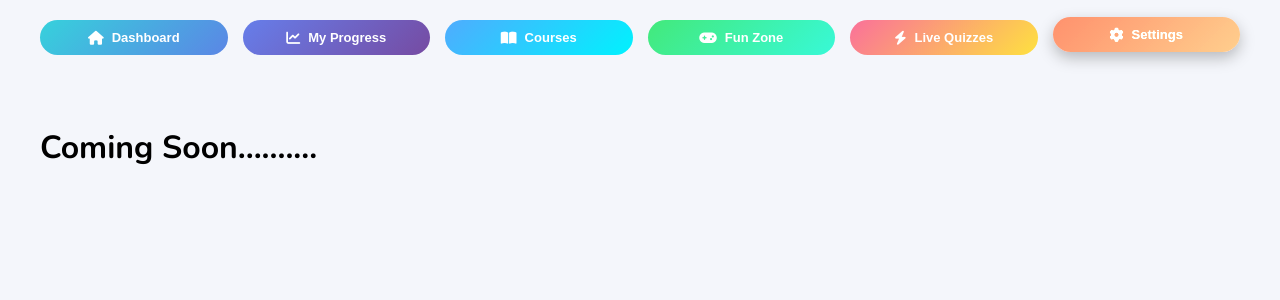
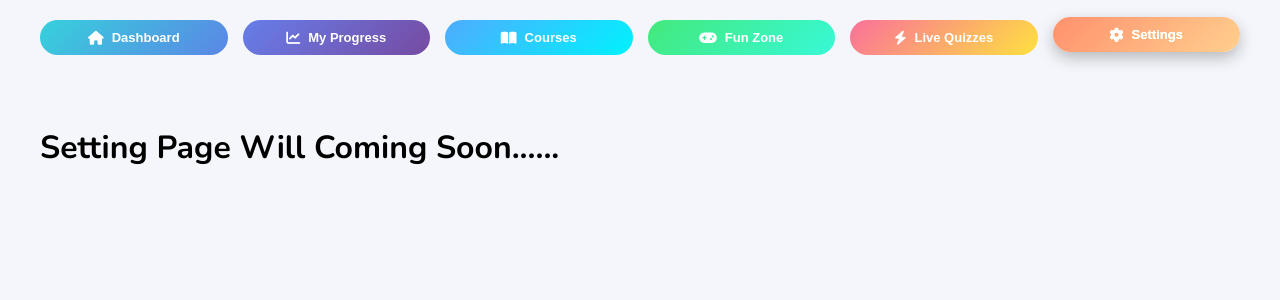
Before and after one commit to raj761132/LearniX, a Flask app: template templates/student_dashboard.html in a window 1280 px wide, after a click on "Settings". Shown: the part 61-361 px from the top of the page. Run offline with Flask 3, Linux system fonts and the light colour scheme; the template is opened without the code that fills it, so the values that code supplies are empty.

Commit message:
Page development

```diff
--- a/templates/dashboard_sections/settings.html
+++ b/templates/dashboard_sections/settings.html
@@ -1 +1 @@
-<h1>Coming Soon..........</h1>
+<h1>Setting Page Will Coming Soon......</h1>
```
